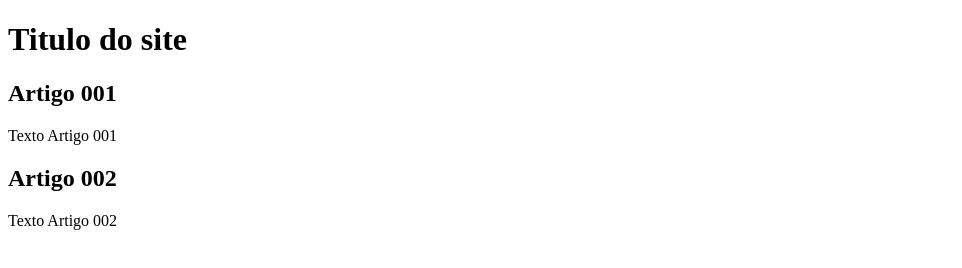
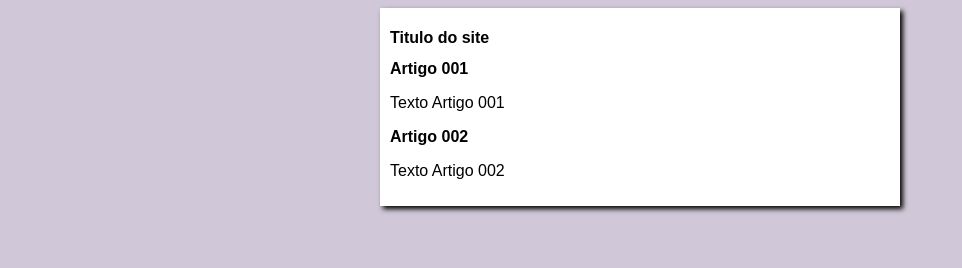
Before and after one commit to DiegoDDP90/projeto-site, a plain HTML site: page index.html in a window 1280 px wide. Shown: the whole page, without its empty margins (0-962 px from the left). Drawn offline with Linux system fonts and the light colour scheme.

Commit message:
iniciei o design

```diff
--- /dev/null
+++ b/estilos/style.css
@@ -0,0 +1,20 @@
+*{
+
+    font-family: Arial, Helvetica, sans-serif;
+    font-size: 16px;
+}
+
+body{
+
+    background-color: rgb(208, 200, 216);
+
+}
+
+main{
+
+    background-color: white;
+    width: 500px;
+    margin: auto;
+    padding: 10px;
+    box-shadow: 3px 3px 5px rgb(2, 2, 2);
+}
--- a/index.html
+++ b/index.html
@@ -4,6 +4,7 @@
     <meta charset="UTF-8">
     <meta name="viewport" content="width=device-width, initial-scale=1.0">
     <title>Titulo do site</title>
+    <link rel="stylesheet" href="estilos/style.css">
 </head>
 <body>
     <main>
```
